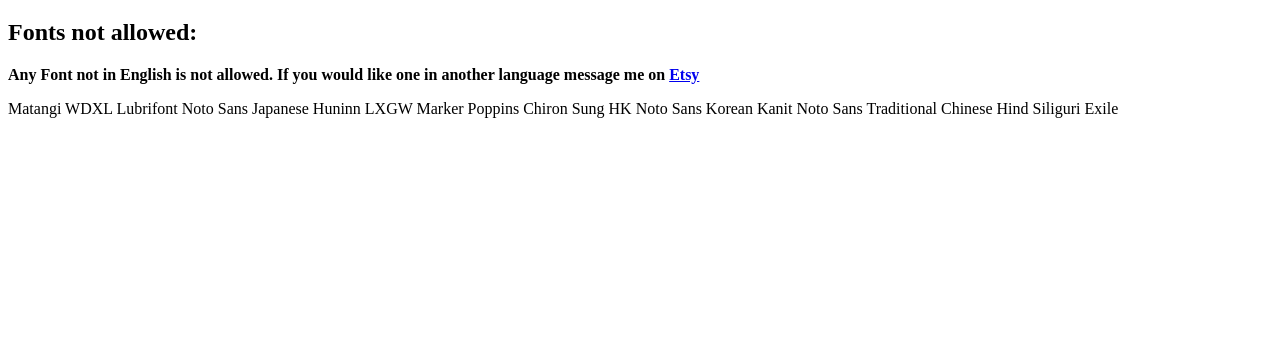
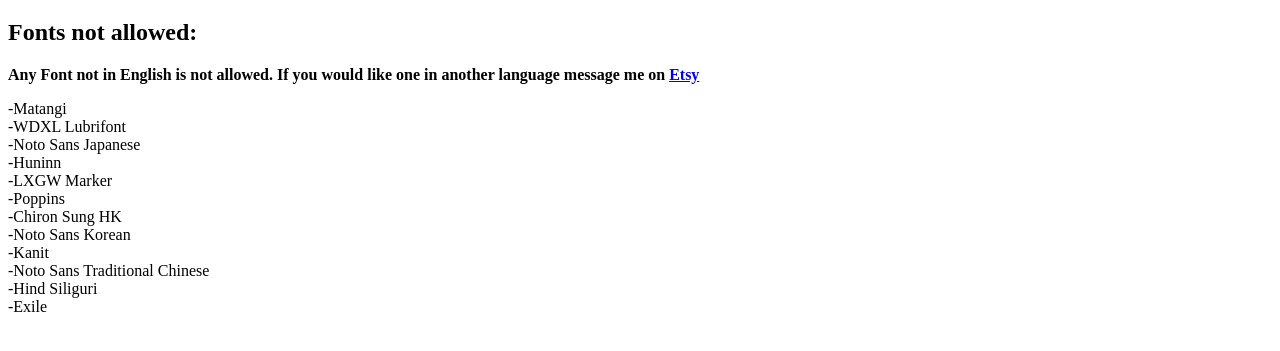
Before and after one commit to CutShack/CutShack.github.io, a plain HTML site: page index.html in a window 1280 px wide. Shown: the part 61-412 px from the top of the page. Drawn offline with Linux system fonts and the light colour scheme.

Commit message:
Update index.html

```diff
--- a/index.html
+++ b/index.html
@@ -5,18 +5,18 @@
 <h1>CutShack</h1>
 <h2>Fonts not allowed:</h2>
 <b>Any Font not in English is not allowed. If you would like one in another language message me on <a href="https://cutshack.github.io">Etsy</a></b>
-<p>Matangi
-WDXL Lubrifont
-Noto Sans Japanese
-Huninn
-LXGW Marker
-Poppins
-Chiron Sung HK
-Noto Sans Korean
-Kanit
-Noto Sans Traditional Chinese
-Hind Siliguri
-Exile
+<p>-Matangi<br>
+-WDXL Lubrifont<br>
+-Noto Sans Japanese<br>
+-Huninn<br>
+-LXGW Marker<br>
+-Poppins<br>
+-Chiron Sung HK<br>
+-Noto Sans Korean<br>
+-Kanit<br>
+-Noto Sans Traditional Chinese<br>
+-Hind Siliguri<br>
+-Exile<br>
 
 
 
```
